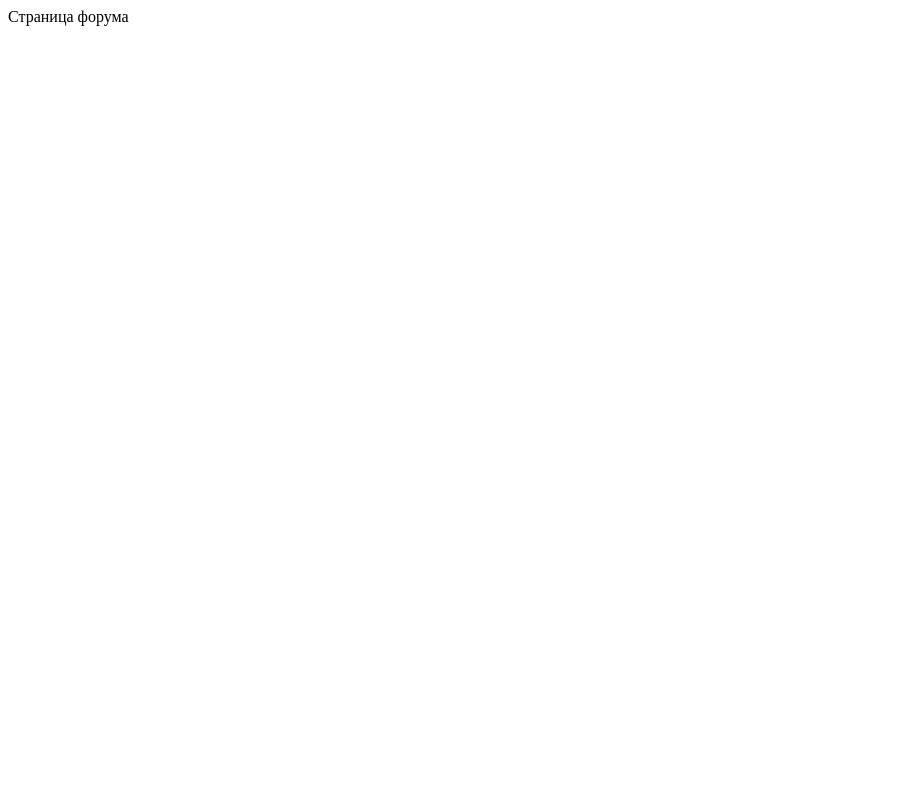
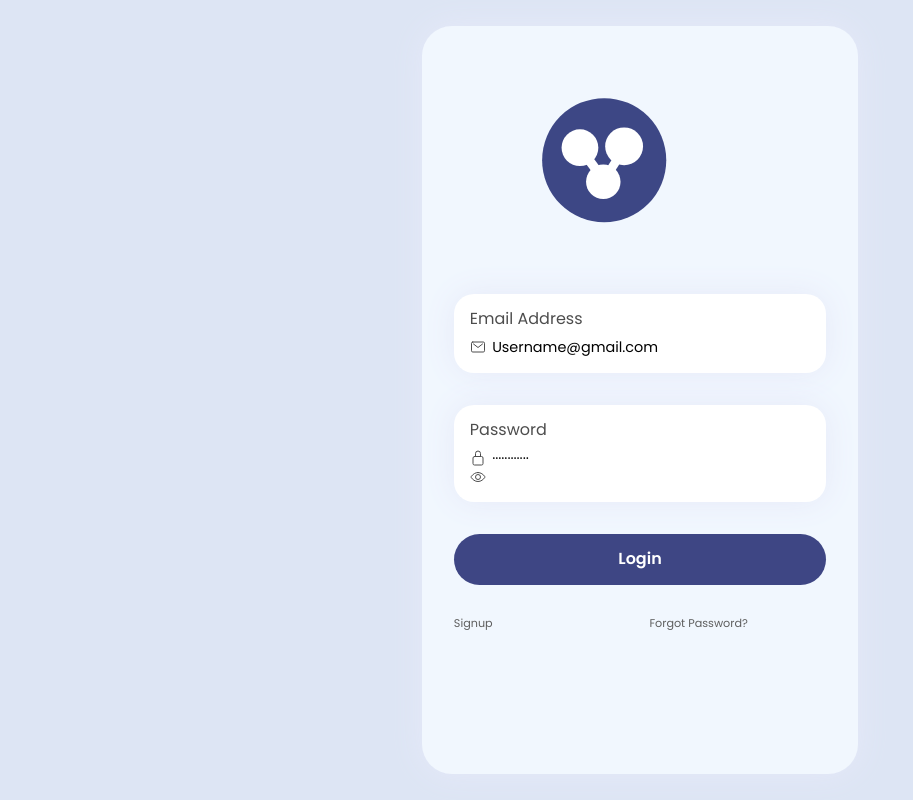
Before and after one commit to ChuvilkoDEV/Blind-printing, a Django app: page /forum/ in a window 1280 px wide. Before the commit the part shown is almost empty. Shown: the whole page, without its empty margins (0-913 px from the left). Run offline with Django 5.2, Linux system fonts and the light colour scheme; some libraries are stand-ins or nearby versions.

Commit message:
Поправил страницу авторизации

```diff
--- /dev/null
+++ b/blind/static/css/test.css
@@ -0,0 +1,115 @@
+* {
+  font-family: "Poppins";
+}
+
+body {
+  -webkit-user-select: none;
+     -moz-user-select: none;
+      -ms-user-select: none;
+          user-select: none;
+  overflow-y: hidden;
+  display: flex;
+  justify-content: center;
+  align-items: center;
+  background: #dde5f4;
+  height: 100vh;
+}
+
+.screen-1 {
+  background: #f1f7fe;
+  padding: 2em;
+  display: flex;
+  flex-direction: column;
+  border-radius: 30px;
+  box-shadow: 0 0 2em #e6e9f9;
+  gap: 2em;
+}
+.screen-1 .logo {
+  margin-top: -3em;
+}
+.screen-1 .email {
+  background: white;
+  box-shadow: 0 0 2em #e6e9f9;
+  padding: 1em;
+  display: flex;
+  flex-direction: column;
+  gap: 0.5em;
+  border-radius: 20px;
+  color: #4d4d4d;
+  margin-top: -3em;
+}
+.screen-1 .email input {
+  outline: none;
+  border: none;
+}
+.screen-1 .email input::-moz-placeholder {
+  color: black;
+  font-size: 0.9em;
+}
+.screen-1 .email input:-ms-input-placeholder {
+  color: black;
+  font-size: 0.9em;
+}
+.screen-1 .email input::placeholder {
+  color: black;
+  font-size: 0.9em;
+}
+.screen-1 .email ion-icon {
+  color: #4d4d4d;
+  margin-bottom: -0.2em;
+}
+.screen-1 .password {
+  background: white;
+  box-shadow: 0 0 2em #e6e9f9;
+  padding: 1em;
+  display: flex;
+  flex-direction: column;
+  gap: 0.5em;
+  border-radius: 20px;
+  color: #4d4d4d;
+}
+.screen-1 .password input {
+  outline: none;
+  border: none;
+}
+.screen-1 .password input::-moz-placeholder {
+  color: black;
+  font-size: 0.9em;
+}
+.screen-1 .password input:-ms-input-placeholder {
+  color: black;
+  font-size: 0.9em;
+}
+.screen-1 .password input::placeholder {
+  color: black;
+  font-size: 0.9em;
+}
+.screen-1 .password ion-icon {
+  color: #4d4d4d;
+  margin-bottom: -0.2em;
+}
+.screen-1 .password .show-hide {
+  margin-right: -5em;
+}
+.screen-1 .login {
+  padding: 1em;
+  background: #3e4684;
+  color: white;
+  border: none;
+  border-radius: 30px;
+  font-weight: 600;
+}
+.screen-1 .footer {
+  display: flex;
+  font-size: 0.7em;
+  color: #5e5e5e;
+  gap: 14em;
+  padding-bottom: 10em;
+}
+.screen-1 .footer span {
+  cursor: pointer;
+}
+
+button {
+  cursor: pointer;
+}
--- /dev/null
+++ b/blind/templates/test.html
@@ -0,0 +1,57 @@
+<!DOCTYPE html>
+
+{% load static %}
+<html lang="en" >
+<head>
+  <meta charset="UTF-8">
+  <title>CodePen - Finance Mobile Application-UX/UI Design Screen One</title>
+  <script type="module" src="https://unpkg.com/ionicons@5.5.2/dist/ionicons/ionicons.esm.js"></script>
+<script nomodule src="https://unpkg.com/ionicons@5.5.2/dist/ionicons/ionicons.js"></script><link rel="stylesheet" href="https://cdnjs.cloudflare.com/ajax/libs/normalize/5.0.0/normalize.min.css">
+<link rel='stylesheet' href='https://fonts.googleapis.com/css2?family=Poppins:ital,wght@0,100;0,200;0,300;0,400;0,500;0,600;0,700;0,800;0,900;1,100;1,200;1,300;1,400;1,500;1,600;1,700;1,800;1,900&amp;display=swap'><link rel="stylesheet" href="{% static 'css/test.css' %}">
+
+</head>
+<body>
+<!-- partial:index.partial.html -->
+<div class="screen-1">
+  <svg class="logo" xmlns="http://www.w3.org/2000/svg" xmlns:xlink="http://www.w3.org/1999/xlink" version="1.1" width="300" height="300" viewbox="0 0 640 480" xml:space="preserve">
+    <g transform="matrix(3.31 0 0 3.31 320.4 240.4)">
+      <circle style="stroke: rgb(0,0,0); stroke-width: 0; stroke-dasharray: none; stroke-linecap: butt; stroke-dashoffset: 0; stroke-linejoin: miter; stroke-miterlimit: 4; fill: rgb(61,71,133); fill-rule: nonzero; opacity: 1;" cx="0" cy="0" r="40"></circle>
+    </g>
+    <g transform="matrix(0.98 0 0 0.98 268.7 213.7)">
+      <circle style="stroke: rgb(0,0,0); stroke-width: 0; stroke-dasharray: none; stroke-linecap: butt; stroke-dashoffset: 0; stroke-linejoin: miter; stroke-miterlimit: 4; fill: rgb(255,255,255); fill-rule: nonzero; opacity: 1;" cx="0" cy="0" r="40"></circle>
+    </g>
+    <g transform="matrix(1.01 0 0 1.01 362.9 210.9)">
+      <circle style="stroke: rgb(0,0,0); stroke-width: 0; stroke-dasharray: none; stroke-linecap: butt; stroke-dashoffset: 0; stroke-linejoin: miter; stroke-miterlimit: 4; fill: rgb(255,255,255); fill-rule: nonzero; opacity: 1;" cx="0" cy="0" r="40"></circle>
+    </g>
+    <g transform="matrix(0.92 0 0 0.92 318.5 286.5)">
+      <circle style="stroke: rgb(0,0,0); stroke-width: 0; stroke-dasharray: none; stroke-linecap: butt; stroke-dashoffset: 0; stroke-linejoin: miter; stroke-miterlimit: 4; fill: rgb(255,255,255); fill-rule: nonzero; opacity: 1;" cx="0" cy="0" r="40"></circle>
+    </g>
+    <g transform="matrix(0.16 -0.12 0.49 0.66 290.57 243.57)">
+      <polygon style="stroke: rgb(0,0,0); stroke-width: 0; stroke-dasharray: none; stroke-linecap: butt; stroke-dashoffset: 0; stroke-linejoin: miter; stroke-miterlimit: 4; fill: rgb(255,255,255); fill-rule: nonzero; opacity: 1;" points="-50,-50 -50,50 50,50 50,-50 "></polygon>
+    </g>
+    <g transform="matrix(0.16 0.1 -0.44 0.69 342.03 248.34)">
+      <polygon style="stroke: rgb(0,0,0); stroke-width: 0; stroke-dasharray: none; stroke-linecap: butt; stroke-dashoffset: 0; stroke-linejoin: miter; stroke-miterlimit: 4; fill: rgb(255,255,255); fill-rule: nonzero; opacity: 1;" vector-effect="non-scaling-stroke" points="-50,-50 -50,50 50,50 50,-50 "></polygon>
+    </g>
+  </svg>
+  <div class="email">
+    <label for="email">Email Address</label>
+    <div class="sec-2">
+      <ion-icon name="mail-outline"></ion-icon>
+      <input type="email" name="email" placeholder="Username@gmail.com"/>
+    </div>
+  </div>
+  <div class="password">
+    <label for="password">Password</label>
+    <div class="sec-2">
+      <ion-icon name="lock-closed-outline"></ion-icon>
+      <input class="pas" type="password" name="password" placeholder="············"/>
+      <ion-icon class="show-hide" name="eye-outline"></ion-icon>
+    </div>
+  </div>
+  <button class="login">Login </button>
+  <div class="footer"><span>Signup</span><span>Forgot Password?</span></div>
+</div>
+<!-- partial -->
+
+</body>
+</html>
--- a/blind/views.py
+++ b/blind/views.py
@@ -31,7 +31,7 @@ def show_post(request, post_slug):
 
 
 def forum(request):
-    return HttpResponse("Страница форума")
+    return render(request, 'test.html')
 
 
 def competition(request):
```
Also changed, not shown: blind/static/css/style.css (+17 -0 lines), users/templates/login.html (+12 -6 lines), db.sqlite3.
